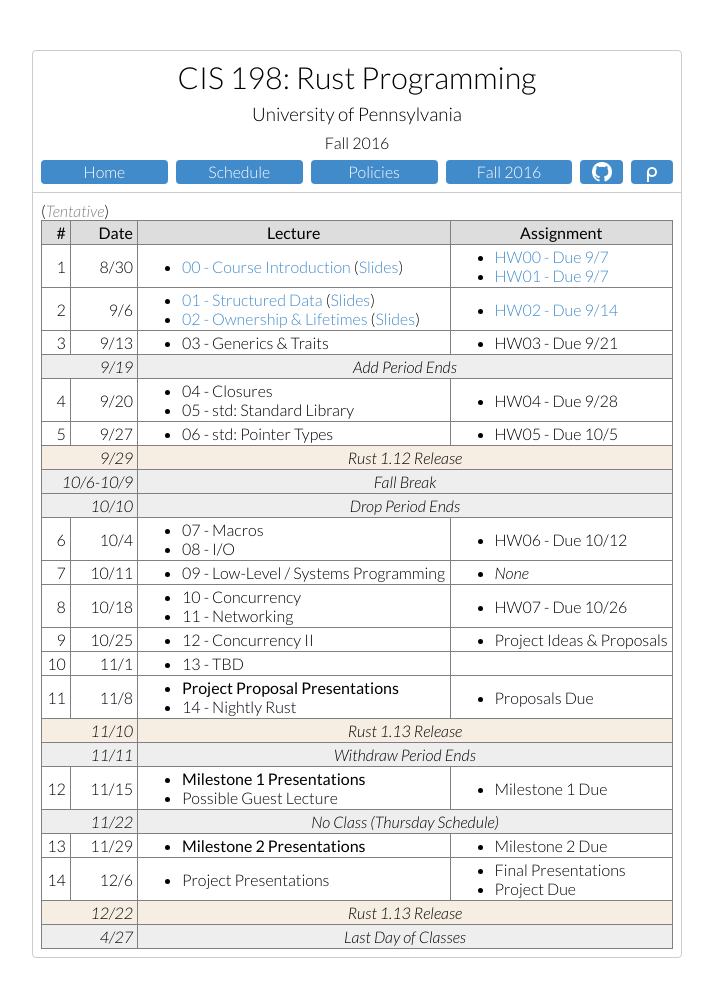
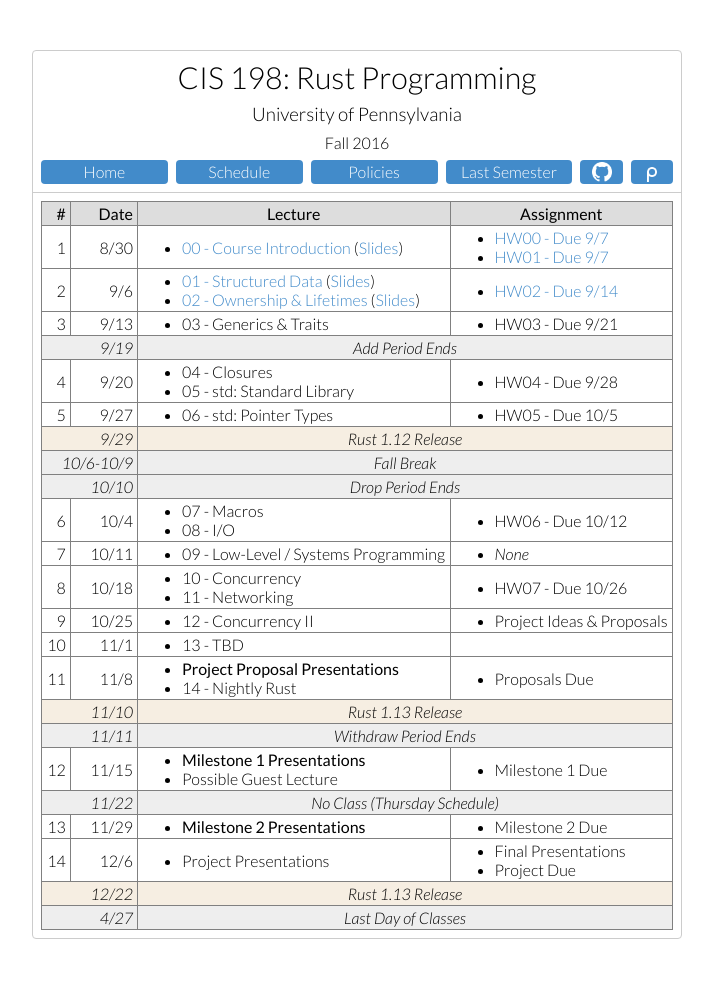
Before and after one commit to cis198-2016f/cis198-2016f.github.io, a Jekyll site: the page built from schedule/index.html, in a window 1280 px wide. Shown: the whole page, without its empty margins (283-996 px from the left). Built offline with Jekyll 4.4.1, drawn with Linux system fonts in a browser that asks for light colours.

Commit message:
Actually link to Spring 2016 page

```diff
--- a/_includes/header.html
+++ b/_includes/header.html
@@ -13,7 +13,7 @@
       <a class="btn" href="/policies/">Policies</a>
     </div>
     <div class="part">
-      <a class="btn" href="/policies/">Fall 2016</a>
+      <a class="btn" href="cis198-2016s.github.io">Last Semester</a>
     </div>
     <div class="partonethird">
       <a class="btn" href="https://github.com/cis198-2016f" title="On GitHub"><img src="/img/github.png" alt="On GitHub"></a>
--- a/schedule/index.html
+++ b/schedule/index.html
@@ -44,18 +44,10 @@
 .rustevent  td:nth-child(2) {
   text-align: center;
 }
-
-.tentative {
-  font-style: italic;
-  color: gray;
-}
 </style>
 
 <section>
   <div>
-    <p>
-      (<span class="tentative">Tentative</span>)
-    </p>
     <table class="schedule">
       <thead>
         <tr>
```
